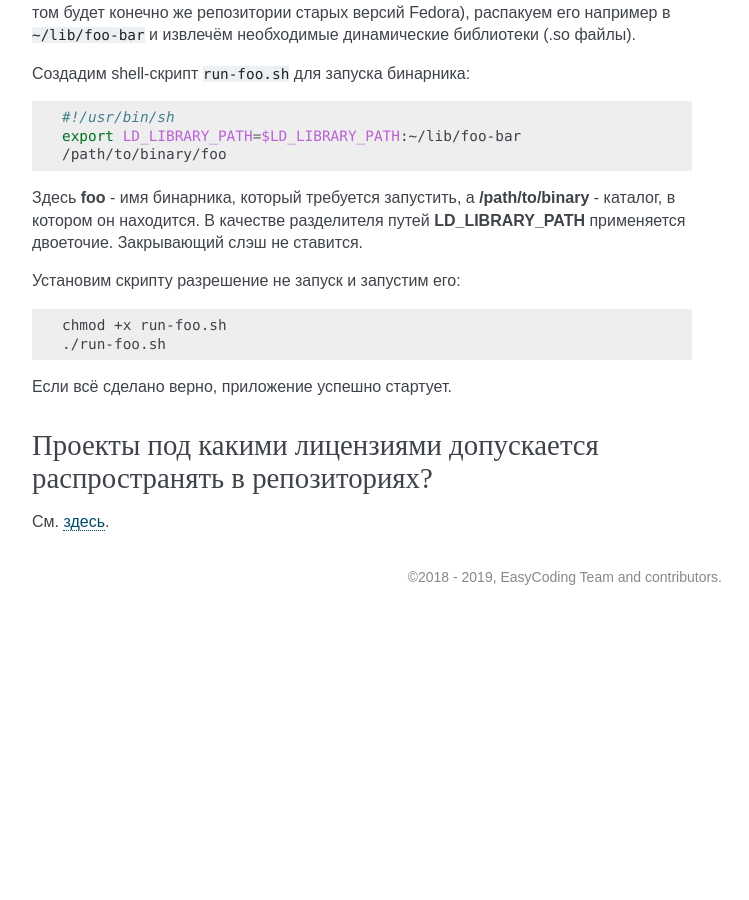
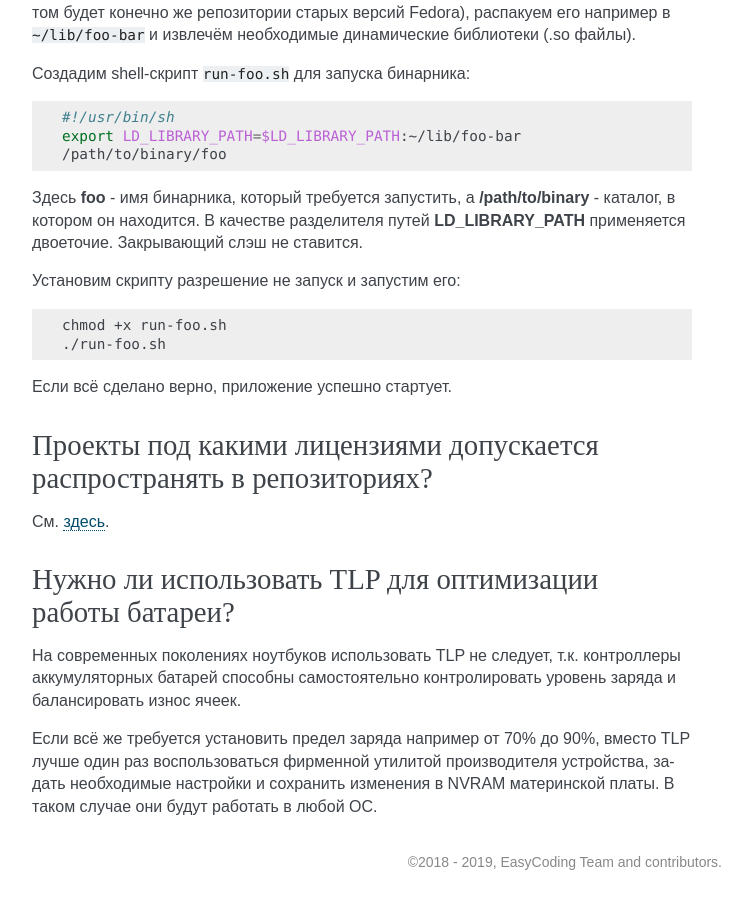
Before and after one commit to RussianFedora/FAQ, a Sphinx documentation site: the page built from source/development.rst, in a window 1280 px wide and 900 px high, scrolled down 9562 px. Shown: the whole window, without its empty margins (388-1137 px from the left). Built offline with Sphinx 7.4.7, drawn with Linux system fonts in a browser that asks for light colours; before the commit the page ends 10177 px from its top, so only the background shows below that; some of the changed text lies outside the part shown.

Commit message:
Added question about using TLP on modern laptops.

```diff
--- a/source/development.rst
+++ b/source/development.rst
@@ -543,3 +543,13 @@
 ===========================================================================
 
 См. `здесь <https://fedoraproject.org/wiki/Licensing:Main>`__.
+
+.. index:: tlp, laptop, notebook, battery
+.. _tlp-battery:
+
+Нужно ли использовать TLP для оптимизации работы батареи?
+============================================================
+
+На современных поколениях ноутбуков использовать TLP не следует, т.к. контроллеры аккумуляторных батарей способны самостоятельно контролировать уровень заряда и балансировать износ ячеек.
+
+Если всё же требуется установить предел заряда например от 70% до 90%, вместо TLP лучше один раз воспользоваться фирменной утилитой производителя устройства, задать необходимые настройки и сохранить изменения в NVRAM материнской платы. В таком случае они будут работать в любой ОС.
```
